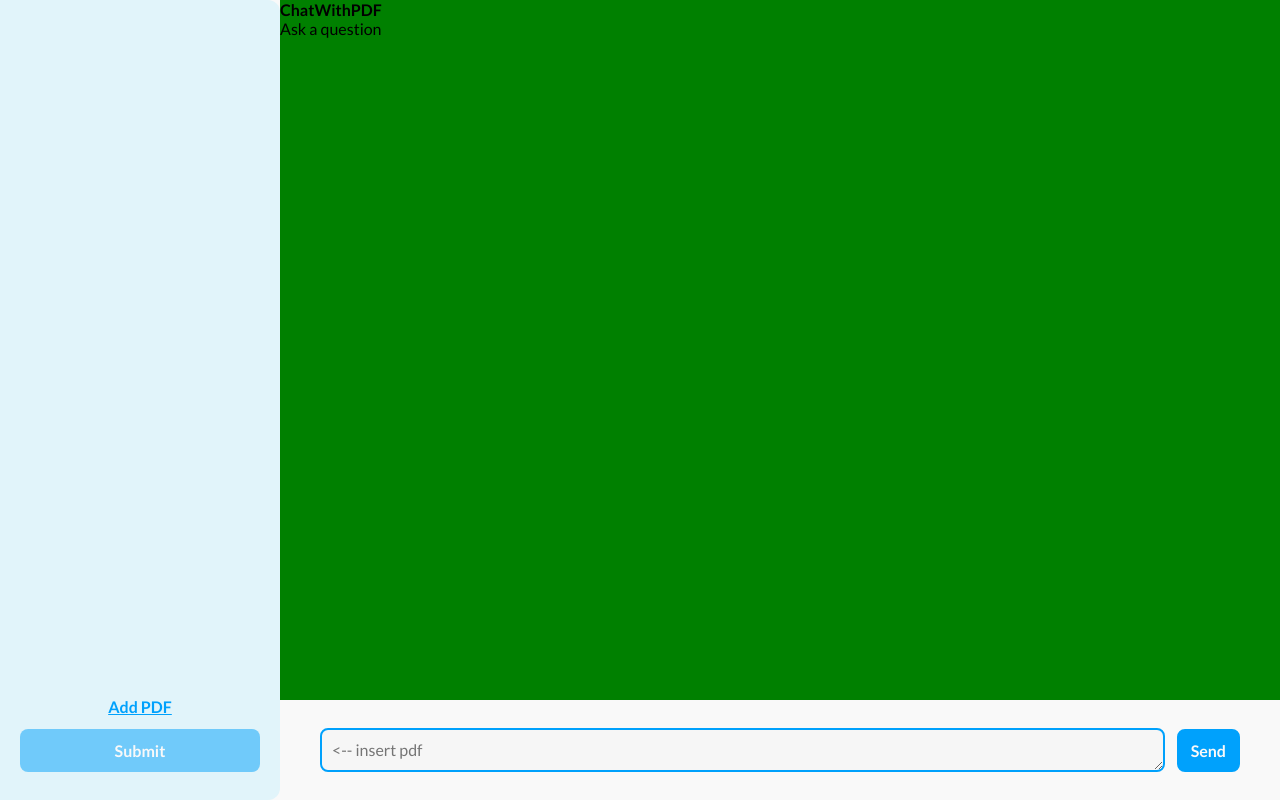
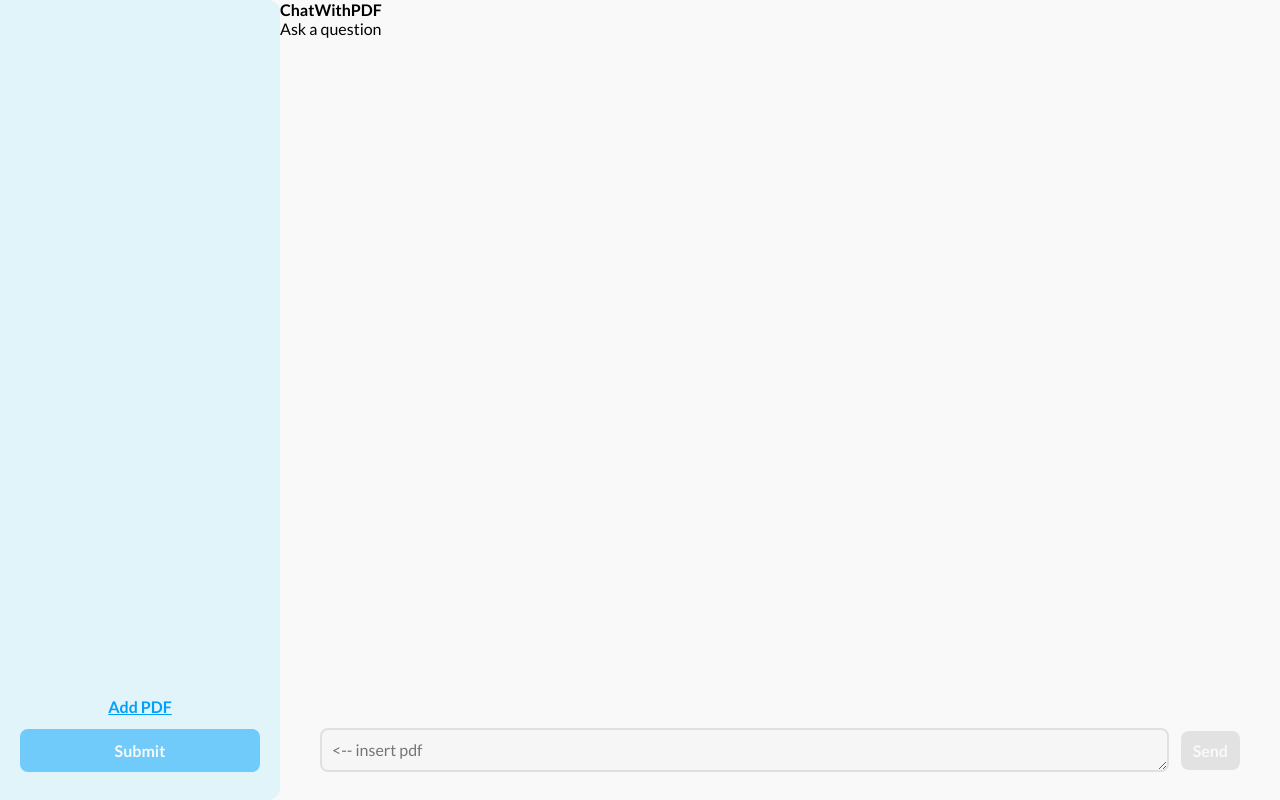
Before and after one commit to Christofferagger/ChatWithPDF, a React (Create React App) app in the folder client/: page / in a window 1280 px wide. Built offline with nearby package versions, Linux system fonts and the light colour scheme.

Commit message:
small fix

```diff
--- a/client/src/App.css
+++ b/client/src/App.css
@@ -15,5 +15,5 @@
     flex-grow: 1;
     margin-left: 17.5rem;
     margin-bottom: 6.25rem;
-    background-color: green;
+
 }
--- a/client/src/components/query.css
+++ b/client/src/components/query.css
@@ -14,14 +14,28 @@
     margin-right: 0.75rem;
     padding: 0.625rem;
     border-radius: 0.5rem;
+    border: 0.125rem solid rgba(33, 33, 33, 0.1);
+}
+
+.input:focus {
     border: 0.125rem solid rgba(0, 161, 252, 1);
+    outline: none;
+}
+
+.input:disabled {
+    border: 0.125rem solid rgba(33, 33, 33, 0.1);
 }
 
 .miniCTA {
     padding: 0.625rem 0.75rem;
     font-weight: 700;
-    border: 0.125rem solid rgba(0, 161, 252, 1);
+    border: 0;
     background-color: rgba(0, 161, 252, 1);
     color: rgba(249, 249, 249, 1);
     border-radius: 0.5rem;
 }
+
+.miniCTA:disabled {
+    border: 0;
+    background-color: rgba(33, 33, 33, 0.1);
+}
--- a/client/src/components/query.js
+++ b/client/src/components/query.js
@@ -11,6 +11,7 @@ function Query({ boolian, chat }) {
         const resizeTextarea = () => {
             if (inputValue.trim() !== '') {
                 textarea.style.height = 'auto';
+                textarea.style.padding = '0.5rem';
                 textarea.style.height = `${textarea.scrollHeight}px`;
             } else {
                 textarea.style.height = '20px';
```
